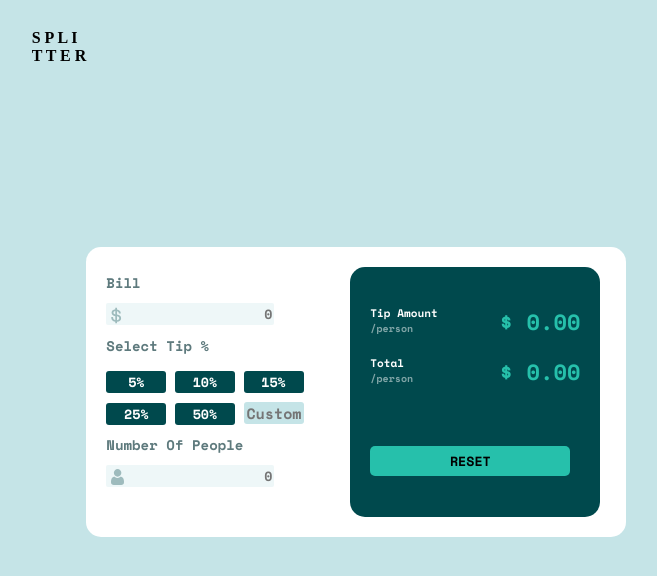
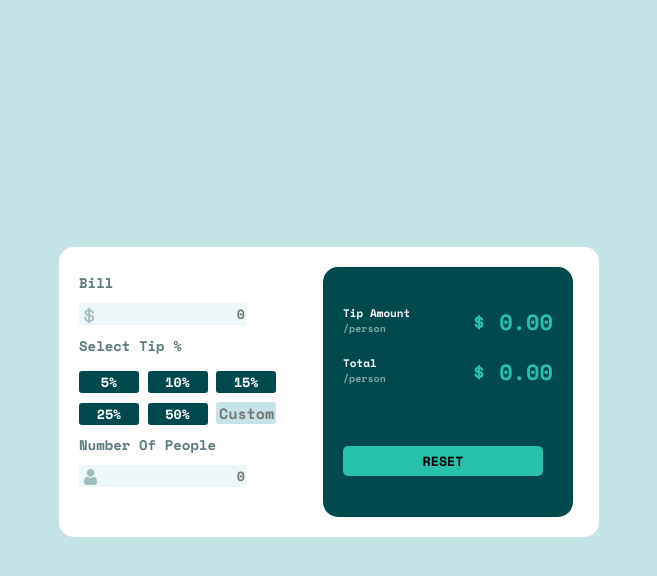
Before and after one commit to John12356/Simple-Tip-Calculator, a plain HTML site: page index.html in a window 1280 px wide. Shown: the whole page, without its empty margins (311-968 px from the left). Drawn offline with nearby package versions, Linux system fonts and the light colour scheme.

Commit message:
Update index.html

```diff
--- a/index.html
+++ b/index.html
@@ -9,7 +9,7 @@
   <title>Frontend Mentor | Tip calculator app</title>
 </head>
 <body>
-  <h4 id="main">S P L I<br>T T E R</h4>
+<!--   <h4 id="main">S P L I<br>T T E R</h4> -->
 <div class="all">
   <div class="left">
     <p class="bill">Bill</p>
```
